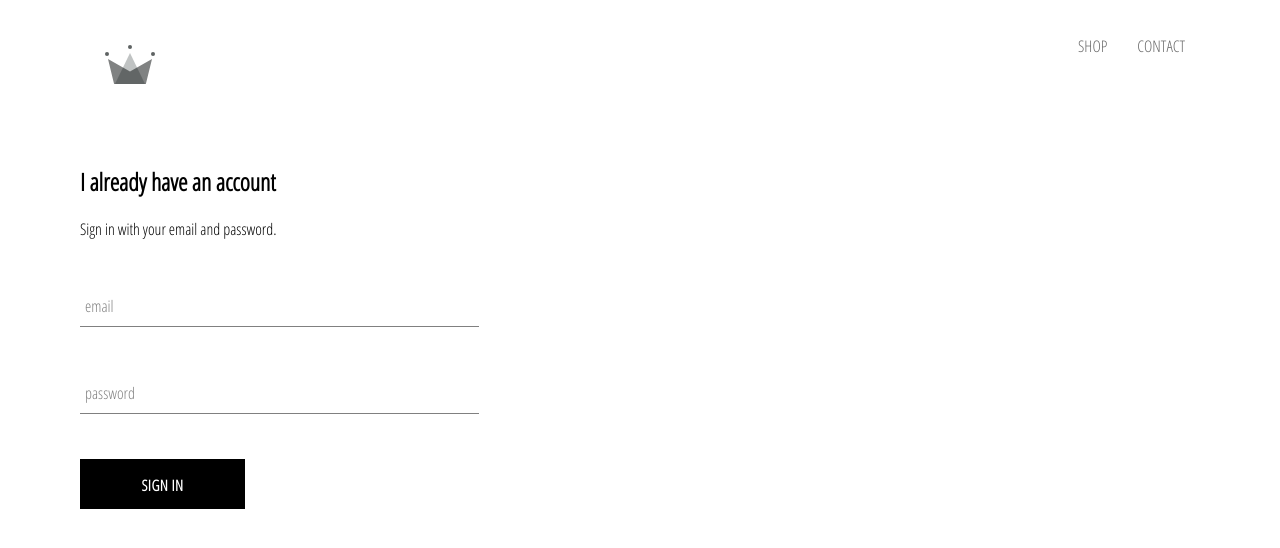
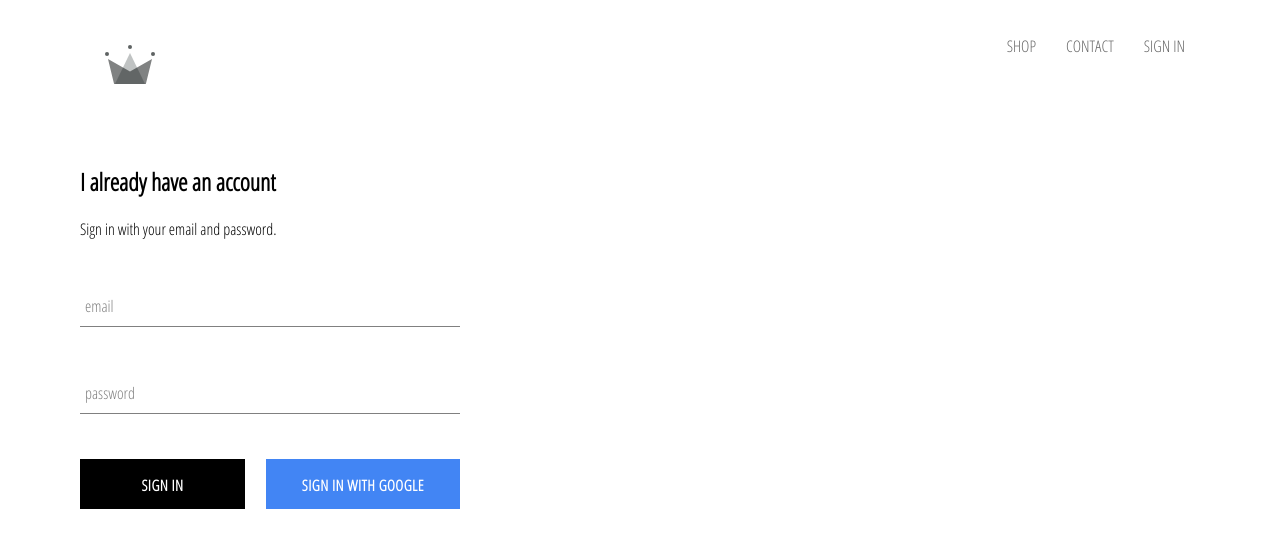
Before and after one commit to chri55/crwn, a React (Create React App) app: page /signin in a window 1280 px wide. Shown: the top 548 px of the page. Built offline with nearby package versions, Linux system fonts and the light colour scheme; no server answers.

Commit message:
add firebase auth with google account, add sign in/out button

```diff
--- a/package.json
+++ b/package.json
@@ -6,6 +6,7 @@
     "@testing-library/jest-dom": "^4.2.4",
     "@testing-library/react": "^9.5.0",
     "@testing-library/user-event": "^7.2.1",
+    "firebase": "^7.14.5",
     "node-sass": "^4.14.1",
     "react": "^16.13.1",
     "react-dom": "^16.13.1",
--- a/src/App.css
+++ b/src/App.css
@@ -1,3 +1,7 @@
+* {
+  box-sizing: border-box;
+}
+
 body {
   font-family: 'Open Sans Condensed', sans-serif;
   padding: 20px 80px;
--- a/src/App.js
+++ b/src/App.js
@@ -7,13 +7,38 @@ import Header from './components/header/header.component';
 import Homepage from './pages/homepage/homepage.component';
 import ShopPage from './pages/shop/shop.component';
 import SignInAndUp from './pages/sign-in-and-up/sign-in-and-up.component';
+import { auth } from './firebase/firebase.utils';
 
 
 
-function App() {
+class App extends React.Component {
+
+  constructor(props) {
+    super(props);
+
+    this.state = {
+      currentUser: null,
+    }
+  }
+
+  unsubscribeFromAuth = null;
+
+  componentDidMount() {
+    // method on firebase/auth
+    this.unsubscribeFromAuth = auth.onAuthStateChanged(user => {
+      this.setState({currentUser:user});
+      console.log(user);
+    });
+  }
+
+  componentWillUnmount() {
+    this.unsubscribeFromAuth();
+  }
+
+  render() {
     return (
       <div className="App">
-      <Header />
+        <Header currentUser={this.state.currentUser} />
         <Switch>
           <Route exact path='/' component={Homepage}/>
           <Route exact path='/shop' component={ShopPage} />
@@ -22,5 +47,6 @@ function App() {
       </div>
     );
   }
+}
 
 export default App;
--- a/src/components/button/button.component.jsx
+++ b/src/components/button/button.component.jsx
@@ -3,8 +3,8 @@ import React from 'react';
 import './button.styles.scss';
 
 // Children are any elements inside, like text.
-const Button = ({children, handleSubmit, ...otherProps}) => (
-  <button className="custom-button" {...otherProps}>
+const Button = ({children, isGoogle, handleSubmit, ...otherProps}) => (
+  <button className={`${isGoogle ? 'google-button' : ''} custom-button`} {...otherProps}>
     {children}
   </button>
 );
--- a/src/components/button/button.styles.scss
+++ b/src/components/button/button.styles.scss
@@ -20,4 +20,14 @@
     background-color: white;
     color: black;
   }
+
+  &.google-button {
+    background-color: #4285f4;
+    color: white;
+    border: 1px solid #4285f4;
+
+    &:hover {
+      background-color: #357ae8;
+    }
+  }
 }
--- a/src/components/header/header.component.jsx
+++ b/src/components/header/header.component.jsx
@@ -3,8 +3,9 @@ import { Link } from 'react-router-dom';
 
 import './header.styles.scss';
 import { ReactComponent as Logo } from '../../assets/crown.svg';
+import { auth } from '../../firebase/firebase.utils';
 
-const Header = () => (
+const Header = ({ currentUser }) => (
   <div className='header'>
     <Link className='logo-container' to='/' >
       <Logo className="logo"></Logo>
@@ -16,6 +17,13 @@ const Header = () => (
       <Link className='option' to='/shop'>
         CONTACT
       </Link>
+      {currentUser ? (
+        // If user is signed in, let this button sign them out
+        <div className='option' onClick={() => auth.signOut()}>SIGN OUT</div>
+      ) : (
+        // Otherwise, take them to the sign in page.
+        <Link className='option' to='/signin'>SIGN IN</Link>
+      )}
     </div>
   </div>
 );
--- a/src/components/header/header.styles.scss
+++ b/src/components/header/header.styles.scss
@@ -20,6 +20,7 @@
 
     .option {
       padding: 15px 15px;
+      cursor: pointer;
     }
   }
 
--- a/src/components/sign-in/sign-in.component.jsx
+++ b/src/components/sign-in/sign-in.component.jsx
@@ -2,6 +2,8 @@ import React from 'react';
 
 import FormInput from '../../components/form-input/form-input.component';
 import CustomButton from '../../components/button/button.component';
+
+import { signInWithGoogle } from '../../firebase/firebase.utils';
 
 import './sign.in.styles.scss';
 
@@ -53,7 +55,10 @@ class SignIn extends React.Component {
             required
           />
           <label style={{display: 'none'}}>Password</label>
-          <CustomButton text='Submit Form' type='submit' value='Submit Form'> Sign In </CustomButton>
+          <div className="buttons">
+            <CustomButton text='Submit Form' type='submit' value='Submit Form'> Sign In </CustomButton>
+            <CustomButton text='Submit Form' onClick={signInWithGoogle} isGoogle value='Submit Form'> Sign In With Google </CustomButton>
+          </div>
 
         </form>
       </div>
--- a/src/components/sign-in/sign.in.styles.scss
+++ b/src/components/sign-in/sign.in.styles.scss
@@ -1,9 +1,14 @@
 .sign-in {
-  width: 30vw;
+  width: 380px;
   display:flex;
   flex-direction: column;
 
   .title {
     margin: 10px 0;
   }
+
+  .buttons {
+    display:flex;
+    justify-content: space-between;
+  }
 }
--- /dev/null
+++ b/src/firebase/firebase.utils.js
@@ -0,0 +1,29 @@
+// Firebase utility library.
+// Can pull specific libraries, but need this base.
+import firebase from 'firebase/app';
+
+import 'firebase/firestore';
+import 'firebase/auth';
+
+const config = {
+  apiKey: "AIzaSyA_yd8r6gf784AcmfoC9HgaNNlxTVjYnlY",
+  authDomain: "crwn-db-b43e9.firebaseapp.com",
+  databaseURL: "https://crwn-db-b43e9.firebaseio.com",
+  projectId: "crwn-db-b43e9",
+  storageBucket: "crwn-db-b43e9.appspot.com",
+  messagingSenderId: "679496773534",
+  appId: "1:679496773534:web:1ec80c3190aec8c627b08f",
+  measurementId: "G-LX4HFGRZDT"
+};
+
+firebase.initializeApp(config);
+
+export const auth = firebase.auth();
+export const firestore = firebase.firestore();
+
+// Set up google authentication utility.
+const provider = new firebase.auth.GoogleAuthProvider();
+provider.setCustomParameters({prompt: 'select_account'});
+export const signInWithGoogle = () => auth.signInWithPopup(provider);
+
+export default firebase;
```
Also changed, not shown: 1 other file (tests, documents, lock files or other folders). Lines whose indentation alone changed are shown as unchanged.
